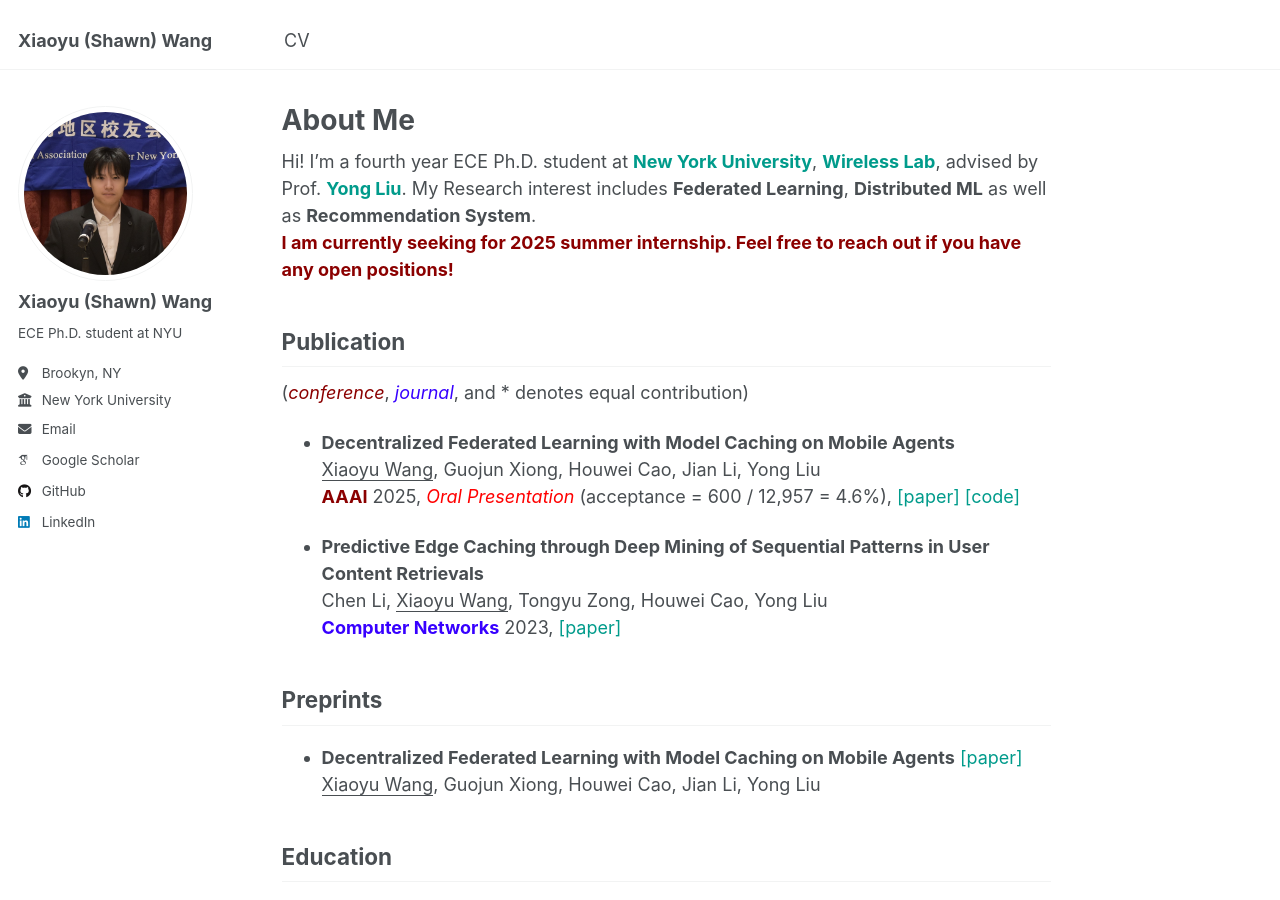
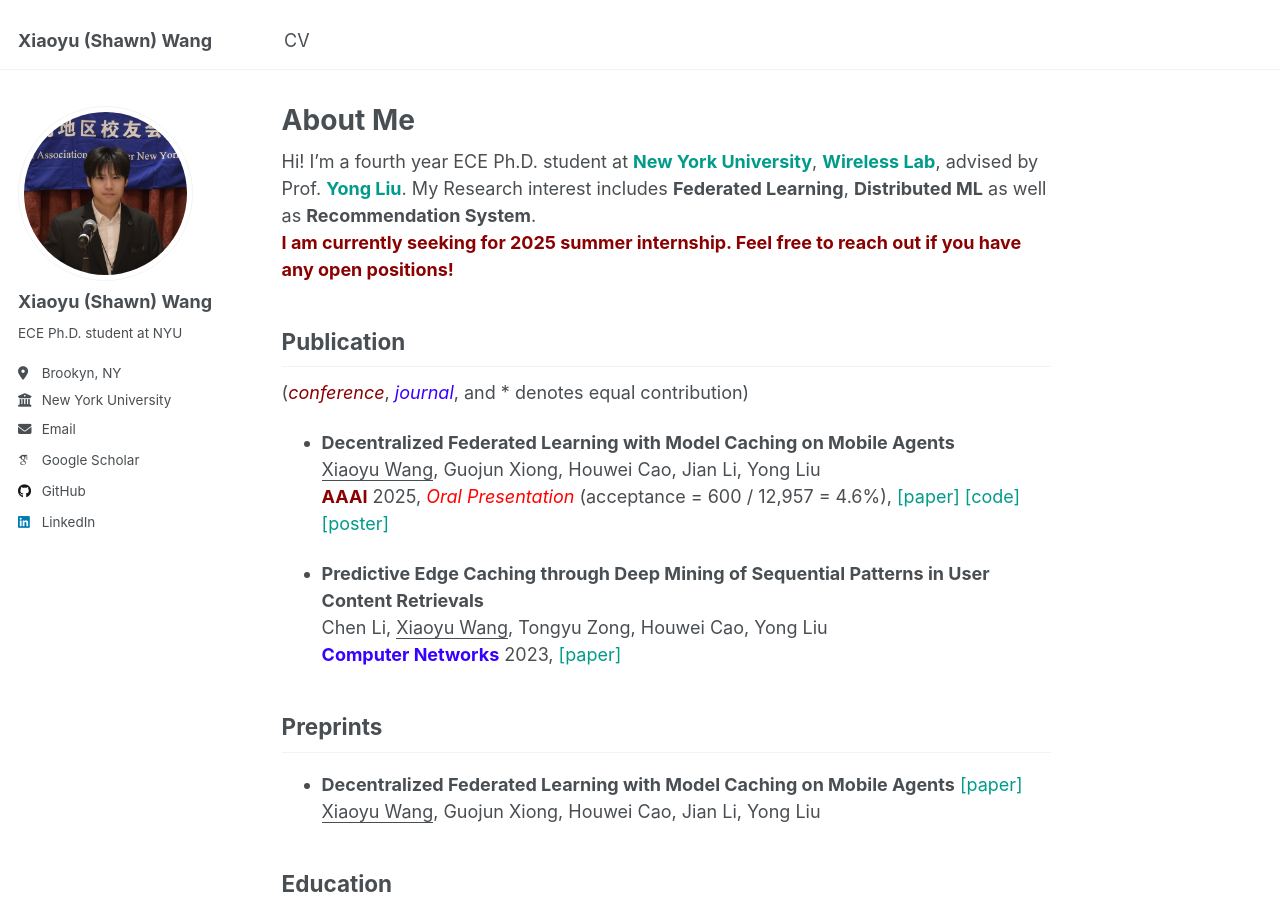
Before and after one commit to shawnxiaoyuwang/shawnxiaoyuwang.github.io, a Jekyll site: the page built from _pages/about.md, in a window 1280 px wide and 900 px high. Built offline with Jekyll 4.4.1, drawn with Linux system fonts in a browser that asks for light colours; some web fonts are replaced.

Commit message:
Update about.md

```diff
--- a/_pages/about.md
+++ b/_pages/about.md
@@ -15,7 +15,7 @@ Publication
 (<span style="color:darkred">*conference*</span>, <span style="color: #3700FF">*journal*</span>, and * denotes equal contribution)
 - **Decentralized Federated Learning with Model Caching on Mobile Agents**\\
 <u>Xiaoyu Wang</u>, Guojun Xiong, Houwei Cao, Jian Li, Yong Liu \\
-<span style="color:darkred">**AAAI**</span> 2025, <span style="color:red">_Oral Presentation_</span> (acceptance = 600 / 12,957 = 4.6%), <a href="https://arxiv.org/abs/2408.14001" style="color: #009B8B; text-decoration: none;">[paper]</a> <a href="https://github.com/ShawnXiaoyuWang/Cached-DFL" style="color: #009B8B; text-decoration: none;">[code]</a>
+<span style="color:darkred">**AAAI**</span> 2025, <span style="color:red">_Oral Presentation_</span> (acceptance = 600 / 12,957 = 4.6%), <a href="https://arxiv.org/abs/2408.14001" style="color: #009B8B; text-decoration: none;">[paper]</a> <a href="https://github.com/ShawnXiaoyuWang/Cached-DFL" style="color: #009B8B; text-decoration: none;">[code]</a>  <a href="/files/Poster_Xiaoyu_Wang_V4.pdf" style="color: #009B8B; text-decoration: none;">[poster]</a>
 
 - **Predictive Edge Caching through Deep Mining of Sequential Patterns in User Content Retrievals** \\
 Chen Li, <u>Xiaoyu Wang</u>, Tongyu Zong, Houwei Cao, Yong Liu \\
```
